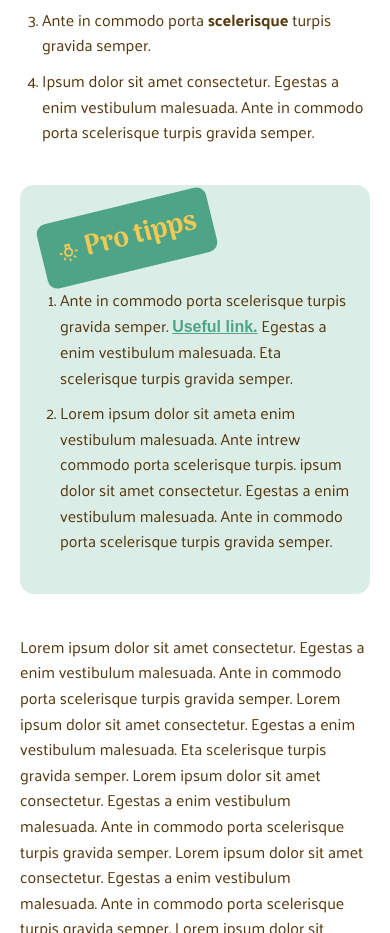
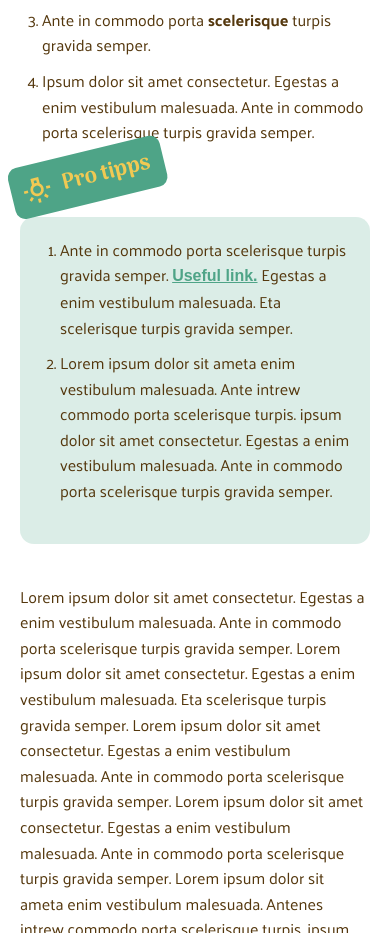
Before and after one commit to jzebardast/Travel-Blog-Complete, a plain HTML site: page article1.html in a window 390 px wide. Shown: the part 2025-2958 px from the top of the page. Drawn offline with Linux system fonts and the light colour scheme; a web font is replaced by a local one.

Commit message:
fix: place the Pro tipps label on the box corner like in Figma

```diff
--- a/style.css
+++ b/style.css
@@ -1350,28 +1350,41 @@ html {
   background: rgba(78, 164, 135, 0.2);
   border-radius: 30px;
   padding: 24px 28px;
-  margin: 40px 0;
+  margin: 90px 0 40px;   /* Platz für den Reiter, der über der Ecke sitzt */
   position: relative;
 }
 
+/* Wie in Figma: Der Reiter "Pro tipps" sitzt auf der linken oberen Ecke des Kastens
+   (196 x 66px, 13,67° gedreht) und ragt links und oben aus dem Kasten heraus */
 .pro-tips-label {
-  display: inline-flex;
+  position: absolute;
+  top: -65px;
+  /* 47px wie in Figma, aber nie aus dem Bildschirm heraus (die Drehung schiebt die obere Kante ca. 16px nach links) */
+  left: calc(-1 * min(47px, max(var(--gutter), (100vw - 1200px) / 2) - 20px));
+  display: flex;
   align-items: center;
-  gap: 6px;
+  justify-content: flex-start;
+  gap: 14px;
+  box-sizing: border-box;
+  width: 196px;
+  height: 66px;
+  padding: 0 15px 0 14px;
   background: var(--teal);
   color: var(--yellow);
   font-family: 'Palanquin', sans-serif;
   font-weight: 700;
   font-size: 1.75rem;
-  padding: 10px 16px;
+  line-height: 1.2;
   border-radius: 10px;
-  margin-bottom: 16px;
   transform: rotate(-13.67deg);
-}
-
-.pro-tips-label svg {
-  width: 22px;
-  height: 22px;
+  transform-origin: 0 100%;
+  white-space: nowrap;
+}
+
+.pro-tips-label svg,
+.pro-tips-label img {
+  width: 40px;
+  height: 40px;
   flex-shrink: 0;
 }
 
@@ -1381,6 +1394,27 @@ html {
   font-size: 1.5rem;
   line-height: 1.2;
 }
+
+@media (max-width: 768px) {
+  .pro-tips {
+    margin-top: 72px;
+  }
+  .pro-tips-label {
+    top: -48px;
+    left: -2px;
+    width: 156px;
+    height: 52px;
+    gap: 10px;
+    padding: 0 10px;
+    font-size: 1.375rem;   /* 22px */
+  }
+  .pro-tips-label svg,
+  .pro-tips-label img {
+    width: 32px;
+    height: 32px;
+  }
+}
+
 
 .pro-tips li {
   margin-bottom: 8px;
```
